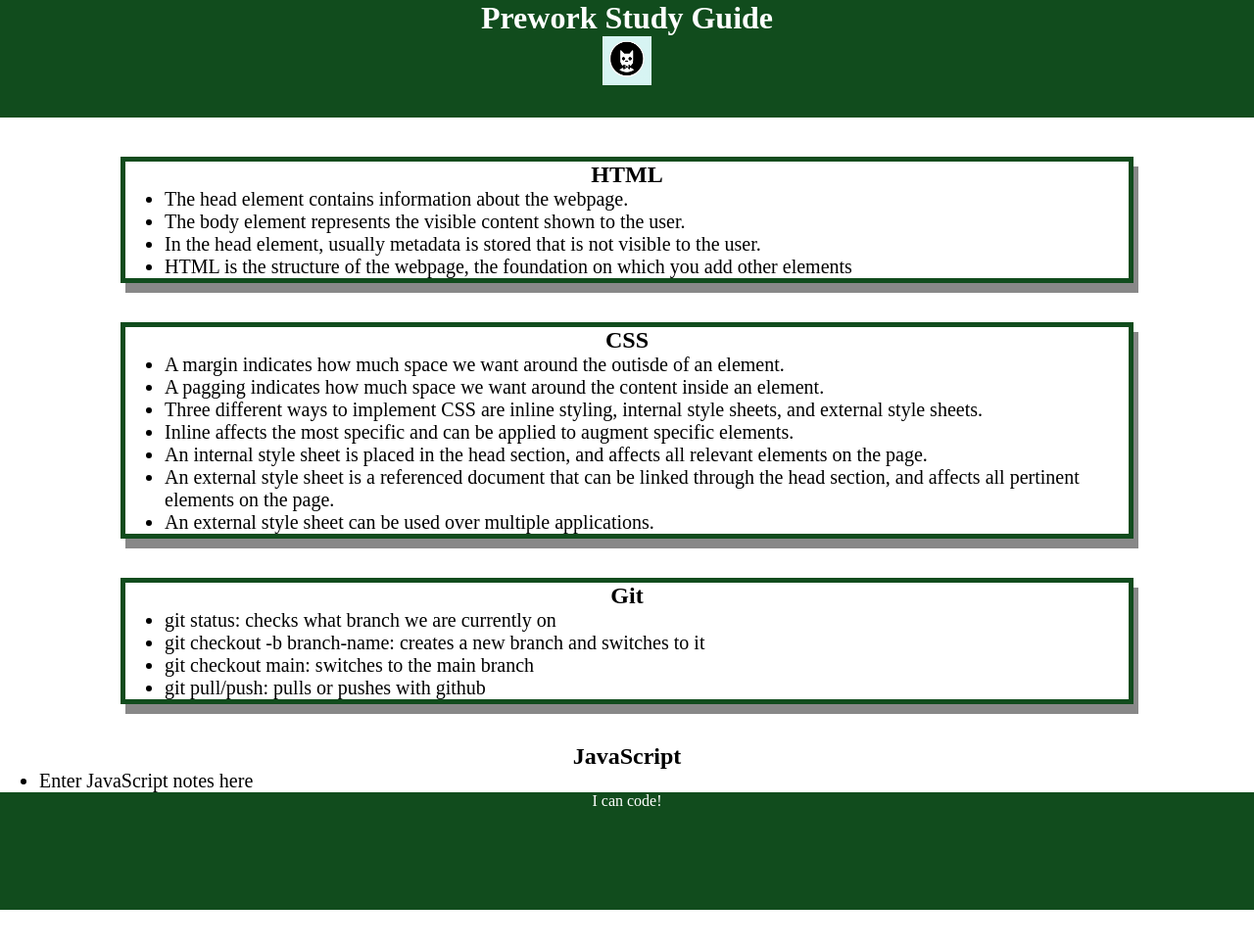
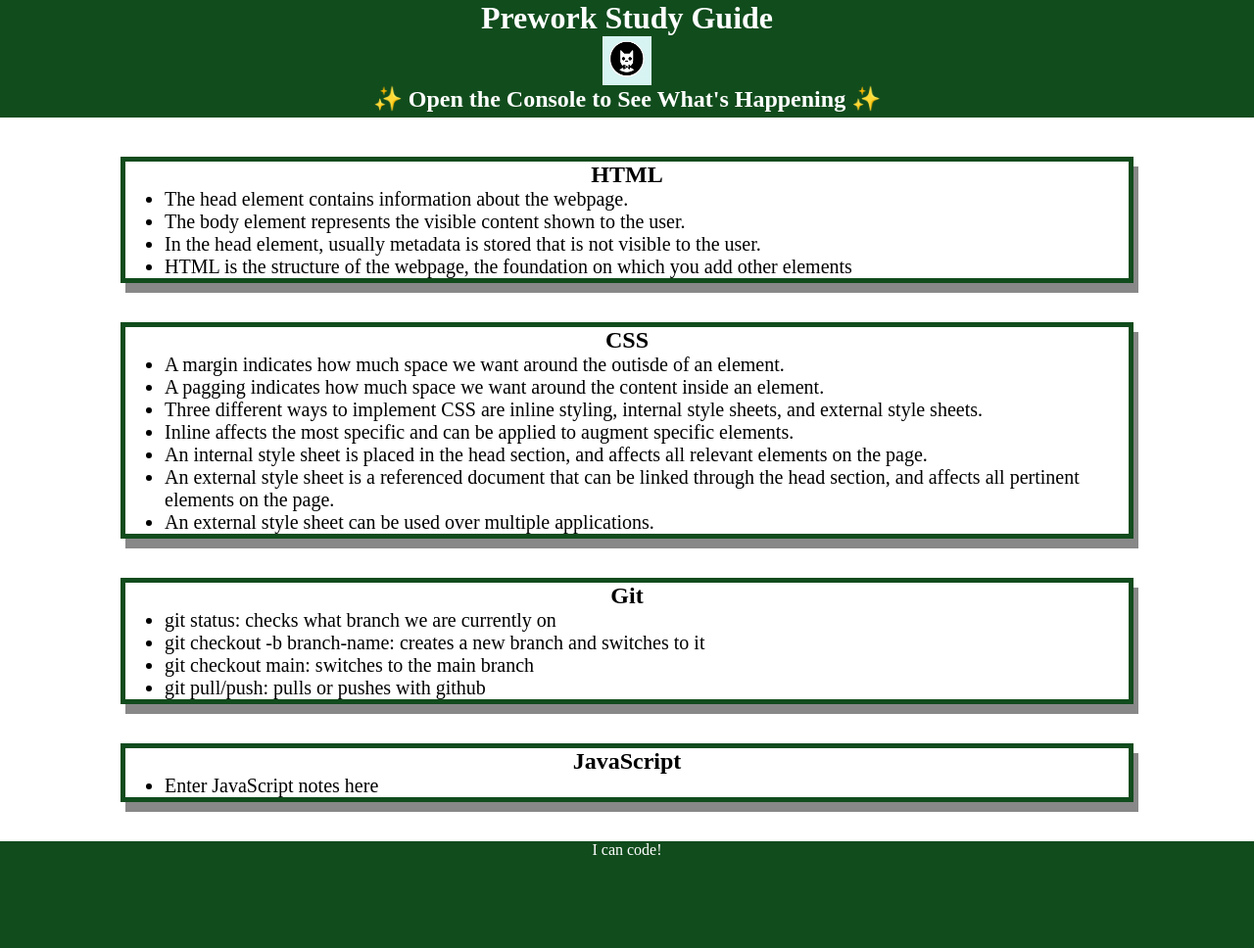
Before and after one commit to pm-912/prework-study-guide, a plain HTML site: page prework-study-guide/index.html in a window 1280 px wide. Shown: the whole page at 98% size. Before the commit the page ends 929 px from the top, so only its background shows below. Drawn offline with Linux system fonts and the light colour scheme.

Commit message:
added javascript re: topics

```diff
--- /dev/null
+++ b/prework-study-guide/assets/script.js
@@ -0,0 +1,19 @@
+var topics = ['HTML', 'CSS', 'Git', 'JavaScript'];
+
+/*
+if (topic ==='HTML') {
+    console.log("Let's study HTML!");
+} else if (topic === 'CSS') {
+    console.log("Let's study CSS!");
+} else if (topic ==='Git') {
+    console.log("Let's study Git!");
+} else if (topic ==='JavaScript') {
+    console.log("Let's study JavaScript!");
+} else {
+    console.log('Please try again!');
+}
+*/
+
+for(var x = 0; x < topics.length; x++) {
+    console.log(topics[x]);
+}
--- a/prework-study-guide/index.html
+++ b/prework-study-guide/index.html
@@ -11,6 +11,7 @@
     <header id="header">
       <h1>Prework Study Guide</h1>
       <img src="./assets/bowtie-cat.png" alt="Profile image of cat wearing a bow tie." />
+      <h2>✨ Open the Console to See What's Happening ✨</h2>
     </header>
     <main>
       <section class="card" id=""html-section">
@@ -46,7 +47,7 @@
       </ul>
       </section>
 
-      <section class=""card" id=""javascript-section">
+      <section class="card" id=""javascript-section">
         <h2>JavaScript</h2>
         <ul>
           <li>Enter JavaScript notes here</li>
@@ -57,5 +58,6 @@
     <footer>
       <p>I can code!</p>
     </footer>
+    <script src="./assets/script.js"></script>
   </body>
 </html>
```
Also changed, not shown: prework-study-guide/assets/blackcat.png (added), 2 other files.
